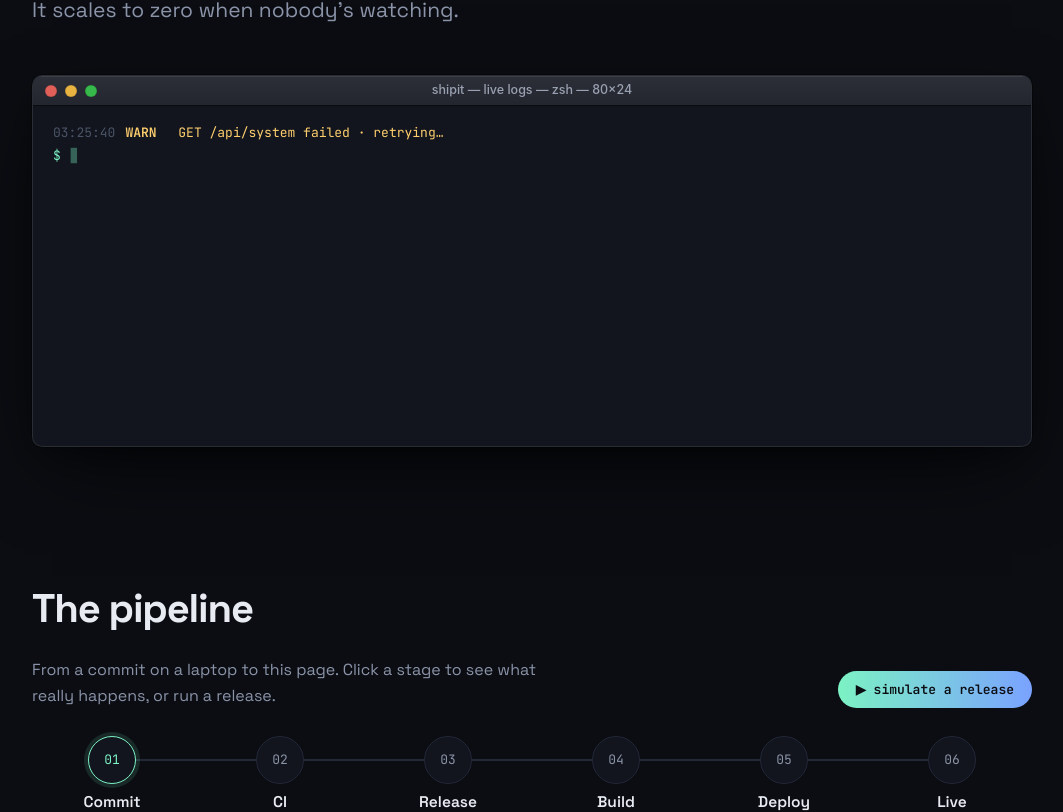
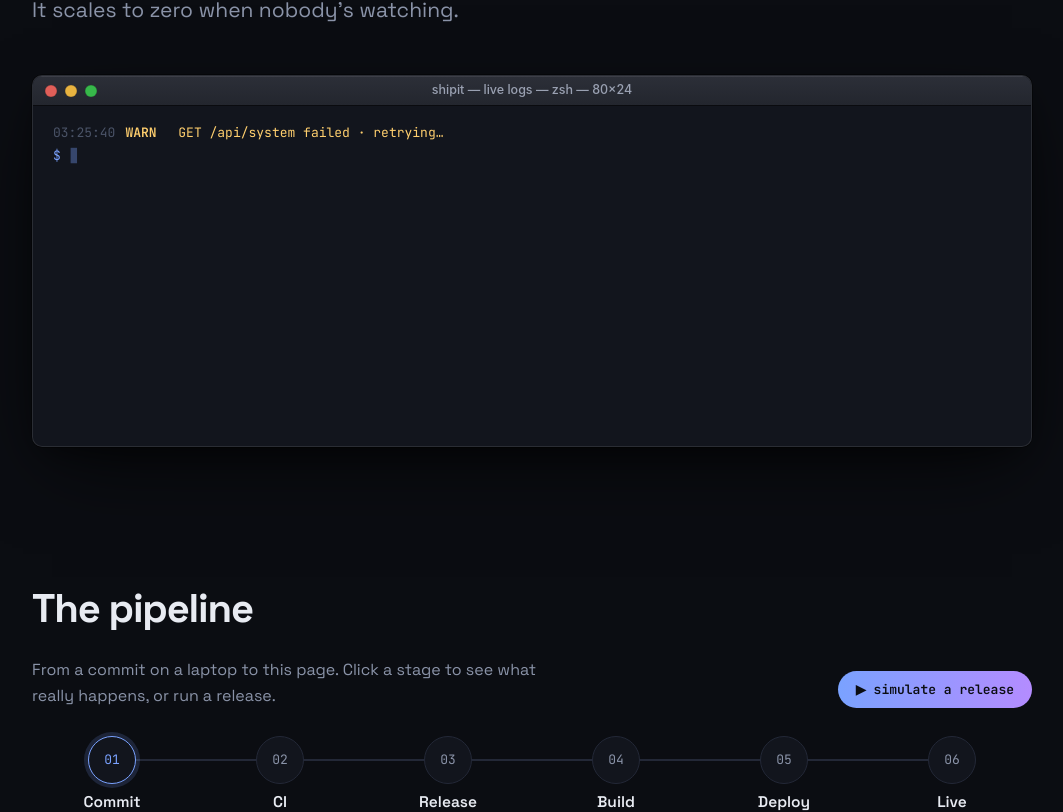
Before and after one commit to soonland/shipit, a React (Vite) app: page / in a window 1280 px wide. Shown: the part 472-1284 px from the top of the page, without its empty margins (108-1171 px from the left). Built offline with nearby package versions, Linux system fonts and the light colour scheme; no server answers.

Commit message:
style: switch accent palette to blue and purple
Co-Authored-By: Claude Opus 5.5 <noreply@anthropic.com>

```diff
--- a/src/App.css
+++ b/src/App.css
@@ -1,10 +1,10 @@
-:root{--bg:#0b0d12;--panel:#12151d;--line:#232837;--text:#e8ebf2;--muted:#8a93a8;--accent:#7cf2c4;--accent2:#7aa2ff;--warn:#ffcf6e}
+:root{--bg:#0b0d12;--panel:#12151d;--line:#232837;--text:#e8ebf2;--muted:#8a93a8;--accent:#7aa2ff;--accent2:#b48cff;--warn:#ffcf6e}
 *{box-sizing:border-box;margin:0;padding:0}
 html{scroll-behavior:smooth}
 body{background:var(--bg);color:var(--text);font-family:"Space Grotesk",system-ui,sans-serif;line-height:1.6;overflow-x:hidden}
 body::before{content:"";position:fixed;inset:0;background:
-  radial-gradient(600px 400px at 85% -10%,rgba(122,162,255,.18),transparent 60%),
-  radial-gradient(500px 400px at -10% 30%,rgba(124,242,196,.12),transparent 60%);pointer-events:none;z-index:-1}
+  radial-gradient(600px 400px at 85% -10%,rgba(180,140,255,.16),transparent 60%),
+  radial-gradient(500px 400px at -10% 30%,rgba(122,162,255,.14),transparent 60%);pointer-events:none;z-index:-1}
 .mono{font-family:"JetBrains Mono",monospace}
 .wrap{max-width:1040px;margin:0 auto;padding:0 20px}
 nav{display:flex;justify-content:space-between;align-items:center;padding:22px 0}
@@ -43,7 +43,7 @@ h1 em{font-style:normal;background:linear-gradient(90deg,var(--accent),var(--acc
 .log-text{white-space:pre-wrap;word-break:break-word}
 .log-cmd{color:var(--text);margin-top:4px}
 .log-info .log-tag{color:var(--accent2)}
-.log-debug .log-tag{color:#9b8cff}
+.log-debug .log-tag{color:#5eead4}
 .log-debug .log-text{color:#6f7891}
 .log-ok .log-tag{color:var(--accent)}
 .log-warn .log-tag,.log-warn .log-text{color:var(--warn)}
@@ -78,7 +78,7 @@ h2{font-size:clamp(28px,4vw,40px);letter-spacing:-.03em;margin-bottom:28px}
 .stage:focus-visible{outline:2px solid var(--accent);outline-offset:2px}
 .stage-node{width:48px;height:48px;border-radius:50%;display:grid;place-items:center;font-size:13px;color:var(--muted);background:var(--panel);border:1px solid var(--line);transition:.3s}
 .stage:hover .stage-node{border-color:var(--accent);color:var(--text);transform:translateY(-3px)}
-.stage.is-selected .stage-node{border-color:var(--accent);color:var(--accent);box-shadow:0 0 0 4px rgba(124,242,196,.12)}
+.stage.is-selected .stage-node{border-color:var(--accent);color:var(--accent);box-shadow:0 0 0 4px rgba(122,162,255,.16)}
 .stage-running .stage-node{color:var(--warn);border-color:var(--warn);animation:spin 1s linear infinite;font-size:18px}
 .stage-done .stage-node{background:var(--accent);border-color:var(--accent);color:var(--bg);font-size:18px;font-weight:700}
 .stage-title{font-weight:600;font-size:15.5px}
```
